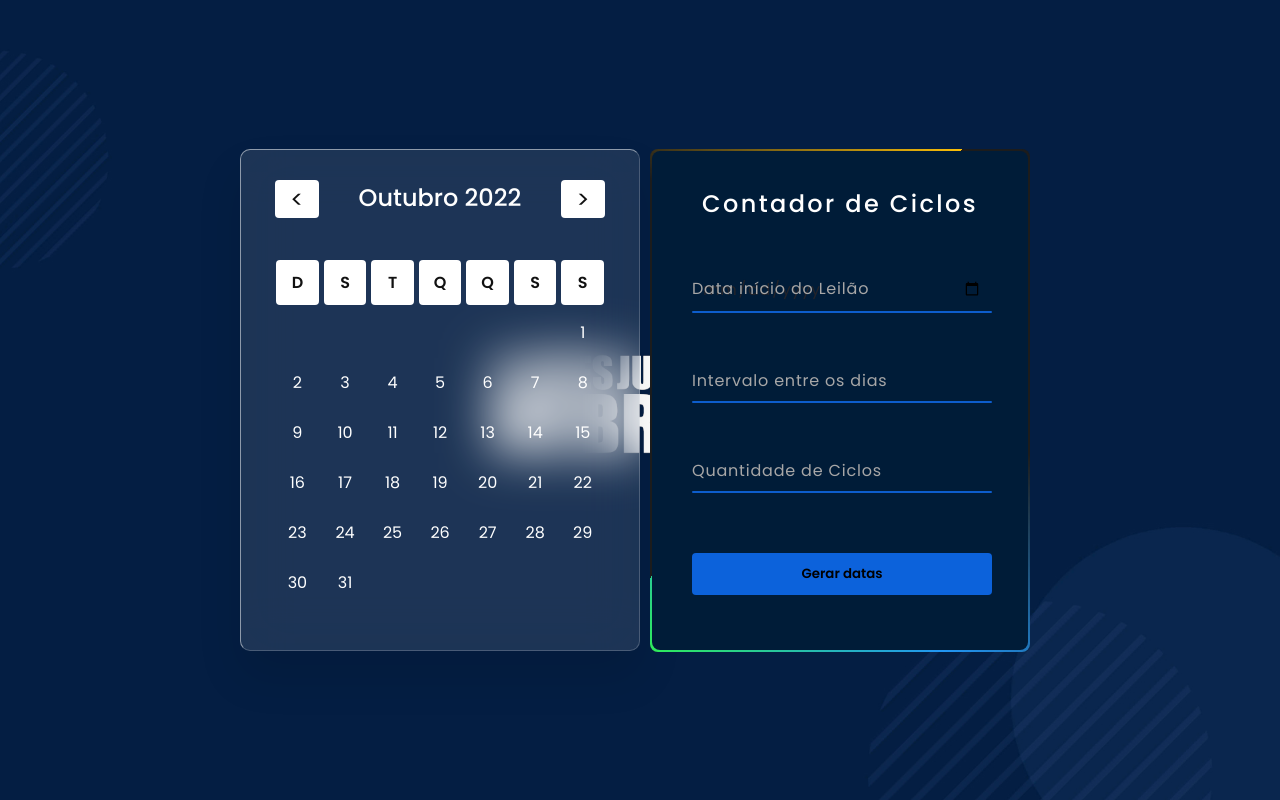
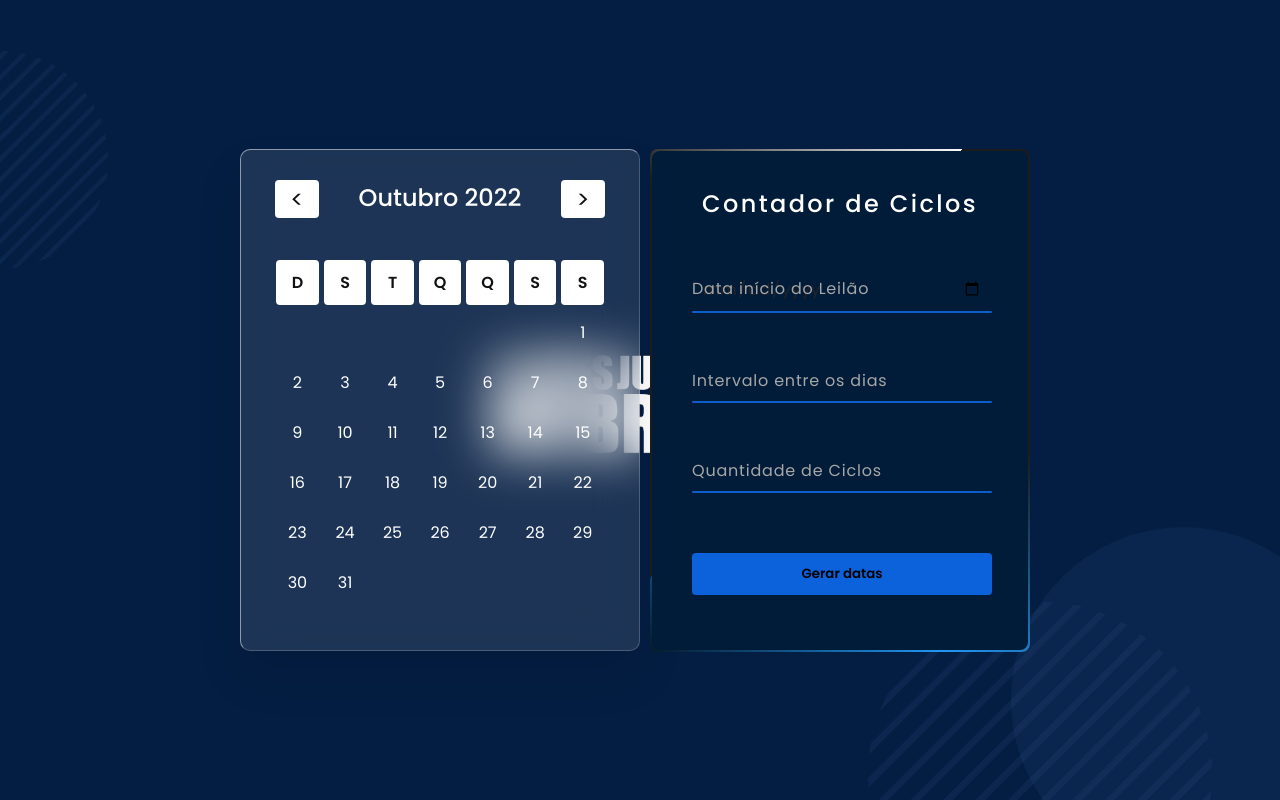
Before and after one commit to ggoulartec/Contador-de-Ciclos, a PHP site: page / in a window 1280 px wide. Run offline with PHP 8.4, Linux system fonts and the light colour scheme.

Commit message:
Update style.css

```diff
--- a/style.css
+++ b/style.css
@@ -156,7 +156,7 @@ body {
     left: -50%;
     width: 380px;
     height: 420px;
-    background: linear-gradient(0deg, transparent, #ffc107, #e91e63);
+    background: linear-gradient(0deg, transparent, #fff, #000);
     transform-origin: bottom right;
     animation: animate 6s linear infinite;
 }
@@ -168,7 +168,7 @@ body {
     left: -50%;
     width: 380px;
     height: 420px;
-    background: linear-gradient(0deg, transparent, #2196f3, #31ff38);
+    background: linear-gradient(0deg, transparent, #2196f3, #000);
     transform-origin: bottom right;
     animation: animate 6s linear infinite;
     animation-delay: -3s;
```
